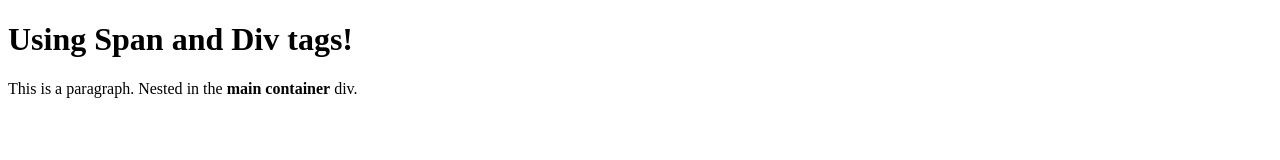
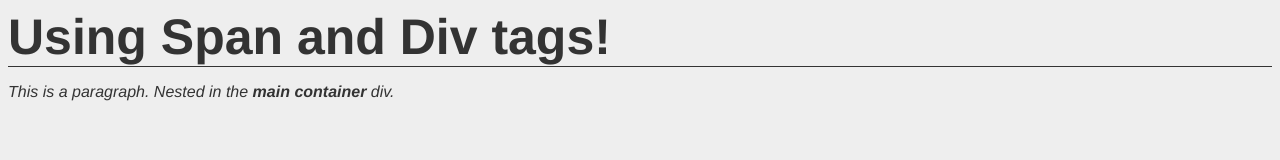
Before and after one commit to Cozzolindo/HTML-From-Scratch, a plain HTML site: page span-div.html in a window 1280 px wide. Drawn offline with Linux system fonts and the light colour scheme.

Commit message:
CSS intro

```diff
--- /dev/null
+++ b/CSS/style.css
@@ -0,0 +1,15 @@
+body{
+    font-family: 'Franklin Gothic Medium';
+    background-color: #eee;
+    color: #333
+}
+
+h1{
+    font-size: 50px;
+    margin: 0px;
+    border-bottom: solid 1px #333;
+}
+p{
+    font-style: italic;
+
+}
--- a/span-div.html
+++ b/span-div.html
@@ -2,6 +2,8 @@
 <html>
     <head>
         <title>Span and Div</title>
+
+        <link href="CSS/style.css" rel="stylesheet">
     </head>
     <body>
         <div id="main-container">
```
